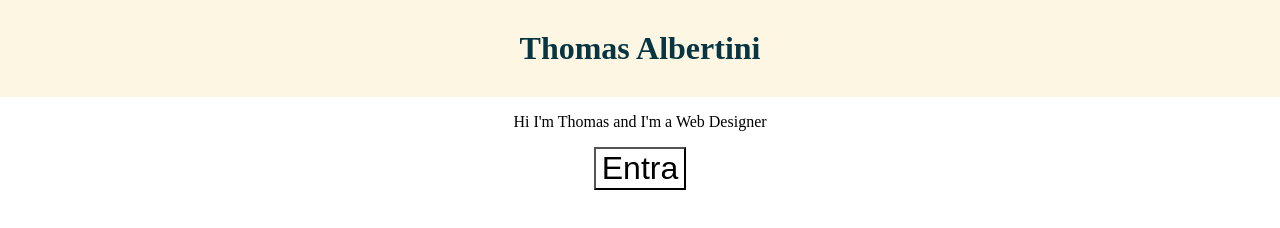
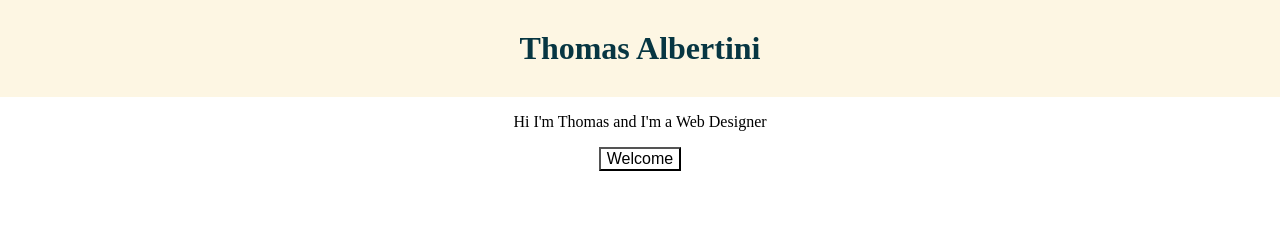
Before and after one commit to thomscoder/thomhistoria.github.io, a plain HTML site: page index.html in a window 1280 px wide. Drawn offline with Linux system fonts and the light colour scheme.

Commit message:
Pointer and text of the button

```diff
--- a/index.html
+++ b/index.html
@@ -13,7 +13,7 @@
 <body>
     <h1>Thomas Albertini</h1>
     <p>Hi I'm Thomas and I'm a Web Designer</p>
-    <button id="entra">Entra</button>
+    <button id="entra">Welcome</button>
 
 </body>
 
--- a/style.css
+++ b/style.css
@@ -12,5 +12,6 @@ h1 {
 }
 #entra {
     background-color: transparent;
-    font-size: 2rem;
+    font-size: 1rem;
+    cursor: pointer;
 }
```
